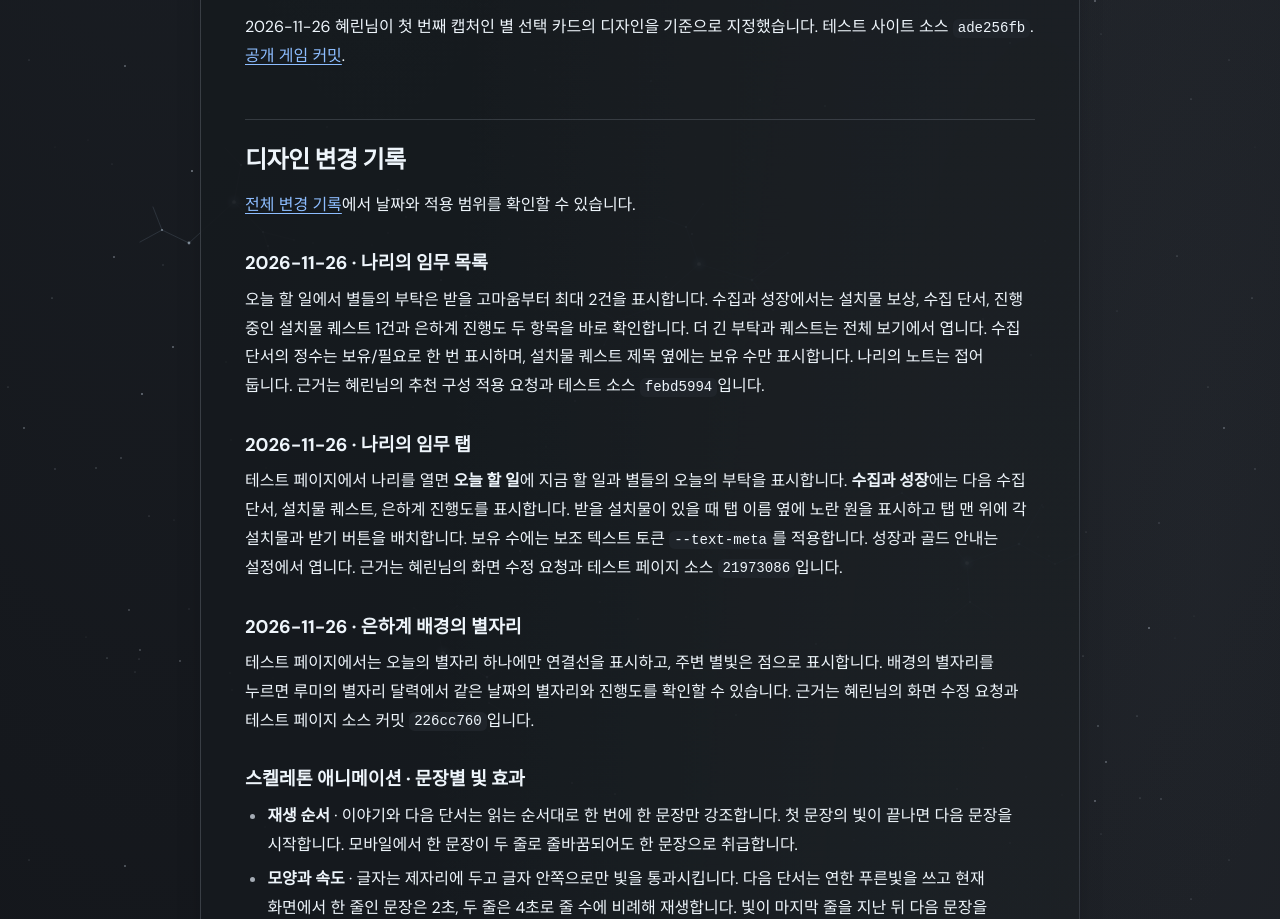
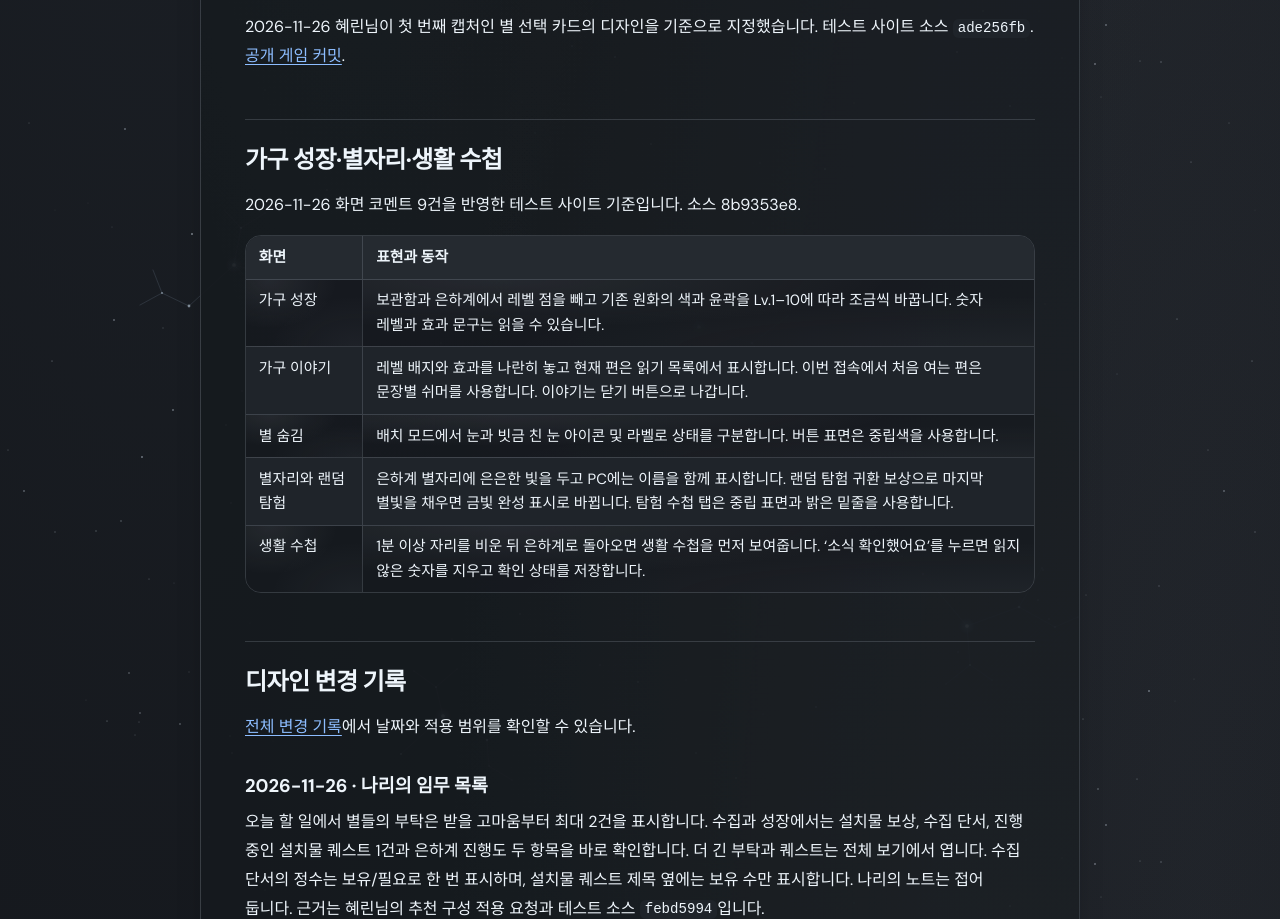
Before and after one commit to crazyjamy/lmmwiki, a plain HTML site: page docs/wiki/design-guide.html in a window 1280 px wide. Shown: the part 4672-5591 px from the top of the page. Drawn offline with Linux system fonts and the light colour scheme.

Commit message:
가구 성장과 별자리, 복귀 수첩 테스트 기록

```diff
--- a/docs/wiki/design-guide.html
+++ b/docs/wiki/design-guide.html
@@ -456,6 +456,15 @@ href="https://github.com/crazyjamy/dustgame/blob/1c4270da10a3fc41dfb3204d2d14a50
 </table>
 <p>은하계에 배치된 별의 상세에서는 집 아이콘으로 표시하던 ‘은하계에서 보기’를 생략합니다. 보관함에서 은하계로 꺼내기와 모험 확인은 각 상태의 상세 메뉴에서 제공합니다.</p>
 <p>2026-11-26 혜린님이 첫 번째 캡처인 별 선택 카드의 디자인을 기준으로 지정했습니다. 테스트 사이트 소스 <code>ade256fb</code>. <a href="https://github.com/crazyjamy/dustgame/commit/b97408eff078c0323c56d015deee8badf2c74b2f">공개 게임 커밋</a>.</p>
+<h2 id="가구-성장별자리생활-수첩">가구 성장·별자리·생활 수첩</h2>
+<p>2026-11-26 화면 코멘트 9건을 반영한 테스트 사이트 기준입니다. 소스 8b9353e8.</p>
+<table><thead><tr><th scope="col">화면</th><th scope="col">표현과 동작</th></tr></thead><tbody>
+<tr><td>가구 성장</td><td>보관함과 은하계에서 레벨 점을 빼고 기존 원화의 색과 윤곽을 Lv.1–10에 따라 조금씩 바꿉니다. 숫자 레벨과 효과 문구는 읽을 수 있습니다.</td></tr>
+<tr><td>가구 이야기</td><td>레벨 배지와 효과를 나란히 놓고 현재 편은 읽기 목록에서 표시합니다. 이번 접속에서 처음 여는 편은 문장별 쉬머를 사용합니다. 이야기는 닫기 버튼으로 나갑니다.</td></tr>
+<tr><td>별 숨김</td><td>배치 모드에서 눈과 빗금 친 눈 아이콘 및 라벨로 상태를 구분합니다. 버튼 표면은 중립색을 사용합니다.</td></tr>
+<tr><td>별자리와 랜덤 탐험</td><td>은하계 별자리에 은은한 빛을 두고 PC에는 이름을 함께 표시합니다. 랜덤 탐험 귀환 보상으로 마지막 별빛을 채우면 금빛 완성 표시로 바뀝니다. 탐험 수첩 탭은 중립 표면과 밝은 밑줄을 사용합니다.</td></tr>
+<tr><td>생활 수첩</td><td>1분 이상 자리를 비운 뒤 은하계로 돌아오면 생활 수첩을 먼저 보여줍니다. ‘소식 확인했어요’를 누르면 읽지 않은 숫자를 지우고 확인 상태를 저장합니다.</td></tr>
+</tbody></table>
 <h2 id="디자인-변경-기록">디자인 변경 기록</h2>
 <p><a href="log.html">전체 변경 기록</a>에서 날짜와 적용 범위를 확인할
 수 있습니다.</p>
```
Also changed, not shown: docs/wiki/log.html (+2 -0 lines), 2 other files.
